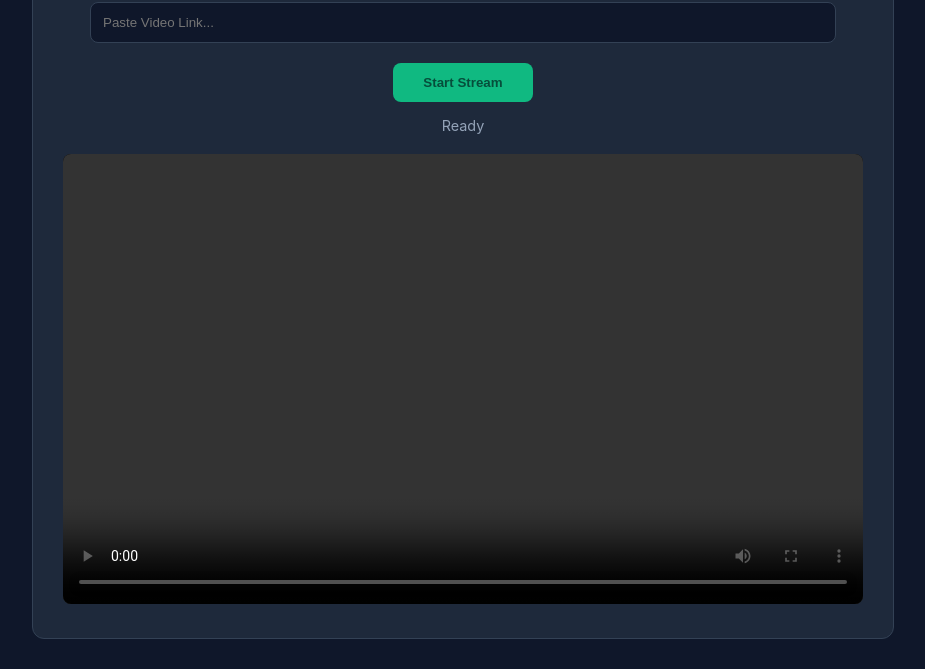
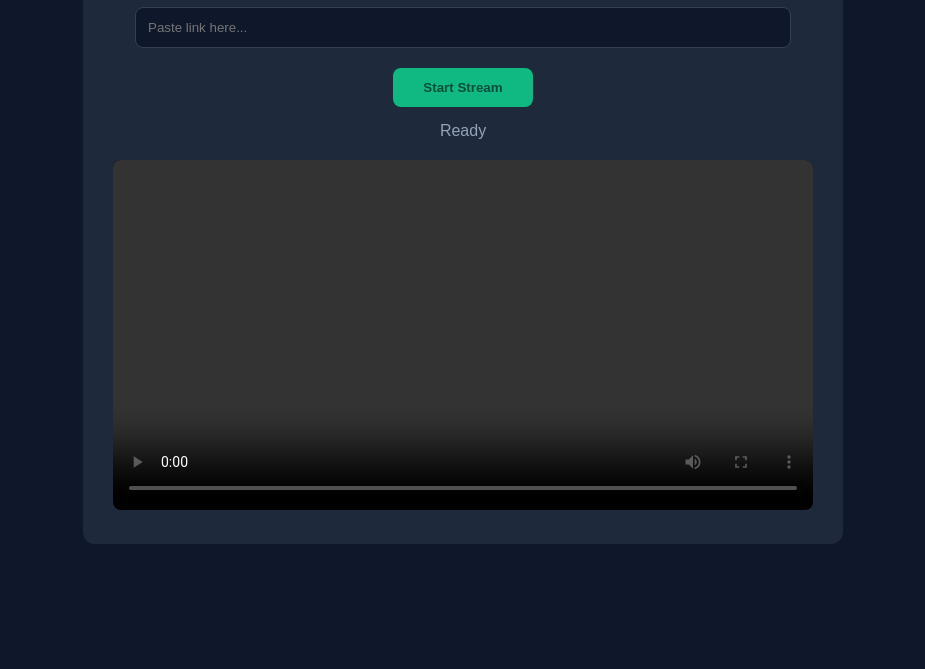
Before and after one commit to zainaqdas/cloud-player, a plain HTML site: page static/index.html in a window 1280 px wide. Shown: the part 131-800 px from the top of the page, without its empty margins (177-1102 px from the left). Drawn offline with nearby package versions, Linux system fonts and the light colour scheme.

Commit message:
Update index.html

```diff
--- a/static/index.html
+++ b/static/index.html
@@ -6,19 +6,19 @@
     <title>Cloud Player Pro</title>
     <script src="https://cdn.jsdelivr.net/npm/hls.js@latest"></script>
     <style>
-        body { font-family: -apple-system, sans-serif; background: #0f172a; color: white; margin: 0; padding: 20px; display: flex; flex-direction: column; align-items: center; }
-        .container { background: #1e293b; padding: 30px; border-radius: 12px; width: 100%; max-width: 800px; text-align: center; border: 1px solid #334155; }
-        input { width: 90%; padding: 12px; border-radius: 8px; border: 1px solid #334155; background: #0f172a; color: white; margin-bottom: 20px; outline: none; }
-        button { background: #10b981; color: #064e3b; border: none; padding: 12px 30px; border-radius: 8px; font-weight: bold; cursor: pointer; transition: 0.2s; }
-        button:disabled { background: #475569; cursor: wait; }
-        video { width: 100%; aspect-ratio: 16/9; margin-top: 20px; background: #000; border-radius: 8px; }
-        #status { margin-top: 15px; color: #94a3b8; font-size: 0.9em; }
+        body { font-family: sans-serif; background: #0f172a; color: white; display: flex; flex-direction: column; align-items: center; padding: 20px; }
+        .card { background: #1e293b; padding: 30px; border-radius: 12px; width: 100%; max-width: 700px; text-align: center; }
+        input { width: 90%; padding: 12px; border-radius: 8px; border: 1px solid #334155; background: #0f172a; color: white; margin-bottom: 20px; }
+        button { background: #10b981; color: #064e3b; border: none; padding: 12px 30px; border-radius: 8px; font-weight: bold; cursor: pointer; }
+        button:disabled { background: #475569; }
+        video { width: 100%; margin-top: 20px; background: black; border-radius: 8px; }
+        #status { margin-top: 15px; color: #94a3b8; }
     </style>
 </head>
 <body>
-    <div class="container">
+    <div class="card">
         <h1>Cloud Streamer</h1>
-        <input type="text" id="url" placeholder="Paste Video Link...">
+        <input type="text" id="url" placeholder="Paste link here...">
         <br>
         <button id="playBtn">Start Stream</button>
         <div id="status">Ready</div>
@@ -37,7 +37,7 @@
 
             if (hls) hls.destroy();
             playBtn.disabled = true;
-            status.innerText = "Initializing... Large videos may take 20s.";
+            status.innerText = "Transcoding for compatibility... (takes ~15 seconds)";
 
             try {
                 const res = await fetch('/start', {
@@ -48,7 +48,7 @@
                 const data = await res.json();
 
                 if (data.url) {
-                    status.innerText = "Stream Found! Buffering...";
+                    status.innerText = "Streaming Live!";
                     startHls(data.url);
                 } else {
                     throw new Error(data.detail);
@@ -60,19 +60,18 @@
         };
 
         function startHls(streamUrl) {
-            // CACHE BUSTER: Adds a unique timestamp to the manifest URL
             const finalUrl = streamUrl + "?t=" + Date.now();
-
             if (Hls.isSupported()) {
                 hls = new Hls({
+                    // Faster loading settings
                     manifestLoadingTimeOut: 30000,
-                    fragLoadingTimeOut: 30000,
-                    enableWorker: true
+                    enableWorker: true,
+                    startLevel: 0,
+                    debug: false
                 });
                 hls.loadSource(finalUrl);
                 hls.attachMedia(video);
                 hls.on(Hls.Events.MANIFEST_PARSED, () => {
-                    status.innerText = "Streaming Live!";
                     video.play();
                     playBtn.disabled = false;
                 });
@@ -80,7 +79,6 @@
                     if (data.fatal) hls.recoverMediaError();
                 });
             } else {
-                // Safari Fallback
                 video.src = finalUrl;
                 video.play();
                 playBtn.disabled = false;
```
